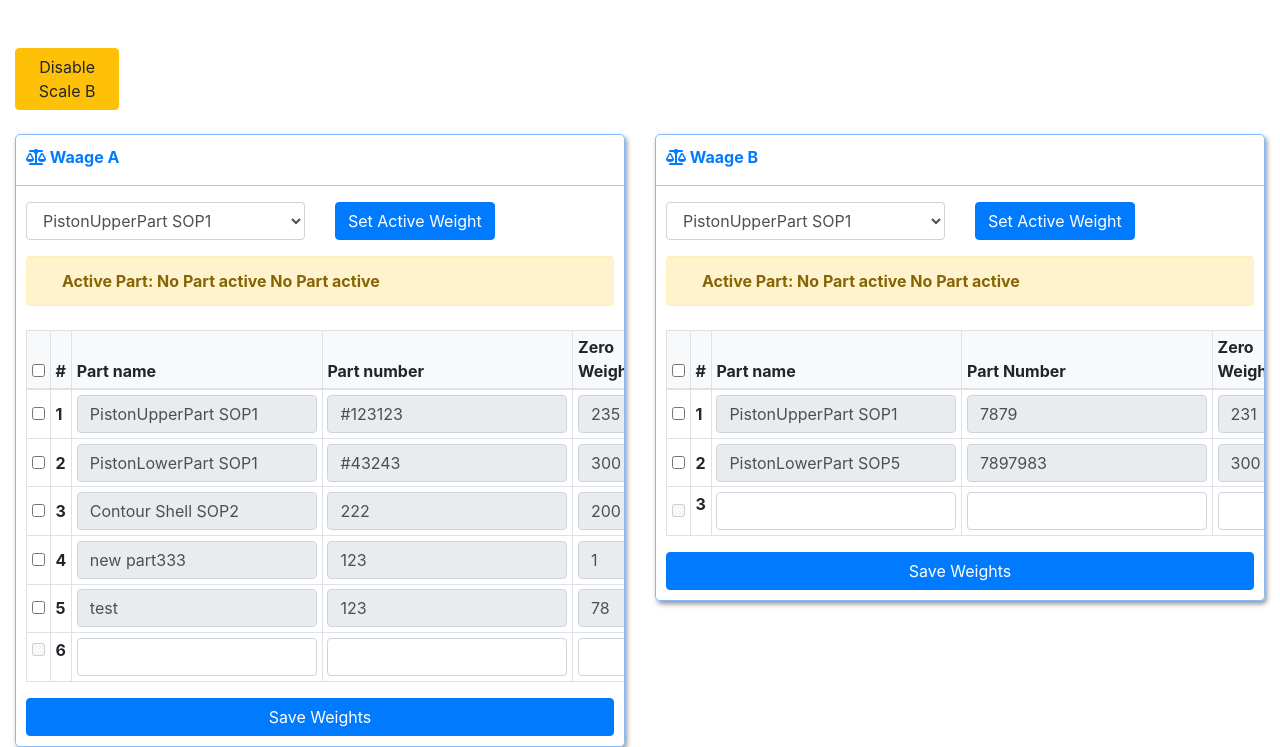
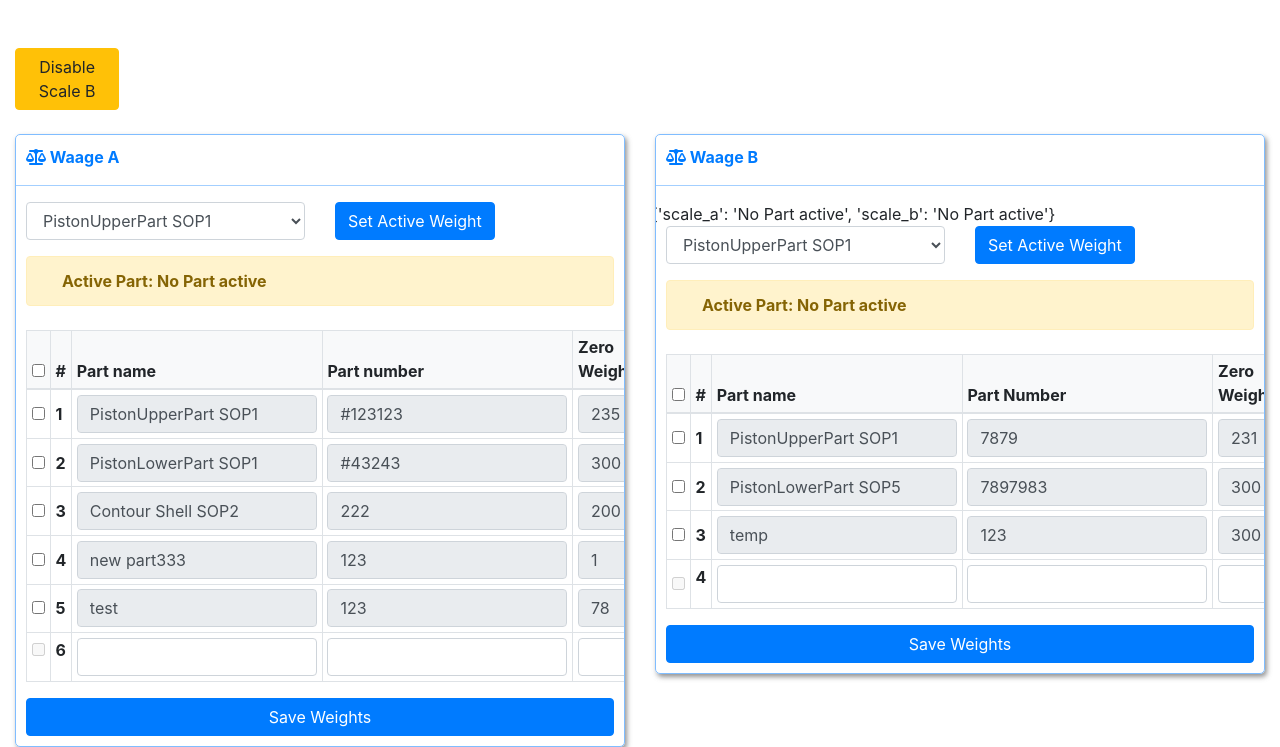
Before and after one commit to arborin/part_information_tracking_system, a Flask app: page / in a window 1280 px wide. Shown: the part 58-805 px from the top of the page. Run offline with Flask 2, Linux system fonts and the light colour scheme; some libraries are stand-ins or nearby versions.

Commit message:
[FIX] dropdown selection

```diff
--- a/PartInformationTrackingSystem_v1/app.py
+++ b/PartInformationTrackingSystem_v1/app.py
@@ -163,11 +163,20 @@ def test():
     active = {'scale_a': "No Part active", 'scale_b': "No Part active"}
 
     if app.active_weight:
+        active = {'scale_a': "No Part active", 'scale_b': "No Part active"}
+
         if app.active_weight.get('ScaleA'):
             active['scale_a'] = app.active_weight['ScaleA']["part_name"]
+        else:
+            active['scale_a'] = "No Part active"
 
         if app.active_weight.get('ScaleB'):
             active['scale_b'] = app.active_weight['ScaleB']["part_name"]
+        else:
+            active['scale_b'] = "No Part active"
+
+
+
 
     return render_template('base.html', title = title, weights = app.weights, scale_params = app.scale_params,  active_weight = active)
 
@@ -345,7 +354,10 @@ def set_active_weight():
     print(params['scale'])
     app.logger.info("+++++++++++++++++++++++++++++++++++++++")
 
-    app.active_weight = {}
+    # THIS IS FOR INIT DICT
+    if app.active_weight == None:
+        app.active_weight = {}
+
     app.active_weight[scale_name] = {"weight":float(params['weight'].replace(',','.')),
                         'll':float(params['ll'].replace(',', '.')),
                         'hl':float(params['hl'].replace(',', '.')),
--- a/PartInformationTrackingSystem_v1/settings/weights.json
+++ b/PartInformationTrackingSystem_v1/settings/weights.json
@@ -1 +1 @@
-[{"hl": "245", "ll": "227", "part_name": "PistonUpperPart SOP1", "part_number": "7879", "scale": "ScaleB", "weight": "231"}, {"hl": "336", "ll": "280", "part_name": "PistonLowerPart SOP5", "part_number": "7897983", "scale": "ScaleB", "weight": "300"}, {"hl": "245", "ll": "239", "part_name": "PistonUpperPart SOP1", "part_number": "#123123", "scale": "ScaleA", "weight": "235"}, {"hl": "336", "ll": "280", "part_name": "PistonLowerPart SOP1", "part_number": "#43243", "scale": "ScaleA", "weight": "300"}, {"hl": "212", "ll": "207", "part_name": "Contour Shell SOP2", "part_number": "222", "scale": "ScaleA", "weight": "200"}, {"hl": "3", "ll": "2", "part_name": "new part333", "part_number": "123", "scale": "ScaleA", "weight": "1"}, {"hl": "87", "ll": "87", "part_name": "test", "part_number": "123", "scale": "ScaleA", "weight": "78"}]
+[{"hl": "245", "ll": "239", "part_name": "PistonUpperPart SOP1", "part_number": "#123123", "scale": "ScaleA", "weight": "235"}, {"hl": "336", "ll": "280", "part_name": "PistonLowerPart SOP1", "part_number": "#43243", "scale": "ScaleA", "weight": "300"}, {"hl": "212", "ll": "207", "part_name": "Contour Shell SOP2", "part_number": "222", "scale": "ScaleA", "weight": "200"}, {"hl": "3", "ll": "2", "part_name": "new part333", "part_number": "123", "scale": "ScaleA", "weight": "1"}, {"hl": "87", "ll": "87", "part_name": "test", "part_number": "123", "scale": "ScaleA", "weight": "78"}, {"hl": "245", "ll": "227", "part_name": "PistonUpperPart SOP1", "part_number": "7879", "scale": "ScaleB", "weight": "231"}, {"hl": "336", "ll": "280", "part_name": "PistonLowerPart SOP5", "part_number": "7897983", "scale": "ScaleB", "weight": "300"}, {"hl": "125", "ll": "200", "part_name": "temp", "part_number": "123", "scale": "ScaleB", "weight": "300"}]
--- a/PartInformationTrackingSystem_v1/static/js/default.js
+++ b/PartInformationTrackingSystem_v1/static/js/default.js
@@ -29,9 +29,13 @@ $('.setActiveWeight').click(function(){
     // FIND SELECTED VALUE
     part_name = $("#selectActiveWeight"+id).val();
 
+    console.log(part_name);
     // FIND ROW BY ID
     // ID EXAMPLE: ScaleA_PistonUpperPart_SOP1
-    let row_id = id + "_" + part_name.replaceAll(' ','_')
+    let row_id = id + "_" + part_name.replaceAll(' ', '_');
+
+    console.log(row_id);
+
     row = $("#"+row_id);
 
     console.log(row);
@@ -50,6 +54,7 @@ $('.setActiveWeight').click(function(){
     console.log(data);
     console.log("-----------------------------------");
     $.post('/set_active_weight', data, checkWeightWasSet);
+
 
 
 })
@@ -107,6 +112,7 @@ function checkWeightWasSet(data, status, xhr){
     let resp = xhr.responseText;
 
     console.log(resp)
+
     if(resp == 'NOK'){
         alertify.error("Connection Error...")
     }
@@ -125,6 +131,8 @@ function checkWeightWasSet(data, status, xhr){
             console.log('Weight was not set');
         }
     }
+
+
 
 };
 
--- a/PartInformationTrackingSystem_v1/templates/base.html
+++ b/PartInformationTrackingSystem_v1/templates/base.html
@@ -33,7 +33,7 @@
                             <select id="selectActiveWeightScaleA" class="form-control">
                                 {% for weight in weights %}
                                     {% if weight.scale == 'ScaleA'%}
-                                        <option value="{{weight.part_name}}">{{weight.part_name}}</option>
+                                        <option value="{{weight.part_name}}" {% if weight.part_name == active_weight['scale_a'] %} selected {% endif %}>{{weight.part_name}}</option>
                                     {% endif%}
                                 {% endfor %}
                             </select>
@@ -46,7 +46,13 @@
 
                     <div class="alert alert-warning">
 
-                        <span class="col-sm-4"><strong>Active Part: <span id='ActiveWeightScaleA'>No Part active {{ active_weight['scale_a'] }}</span></strong></span>
+                        <span class="col-sm-4"><strong>Active Part: <span id='ActiveWeightScaleA'>
+                            {% if active_weight['scale_a'] %}
+                                {{ active_weight['scale_a'] }}
+                            {% else %}
+                                No Part active
+                            {% endif %}
+                        </span></strong></span>
                     </div>
 
                     <table class="table table-bordered table-sm mt-4">
@@ -108,12 +114,12 @@
                     </div>
 
                     <div class="row mb-3">
-
+                        {{ active_weight }}
                         <div class="col-md-6">
                             <select id="selectActiveWeightScaleB" class="form-control">
                                 {% for weight in weights %}
                                     {% if weight.scale == 'ScaleB'%}
-                                        <option value="{{weight.part_name}}">{{weight.part_name}}</option>
+                                        <option value="{{weight.part_name}}" {% if weight.part_name == active_weight['scale_b'] %} selected {% endif %}>{{weight.part_name}}</option>
                                     {% endif %}
                                 {% endfor %}
                             </select>
@@ -124,7 +130,13 @@
                     </div>
 
                     <div class="alert alert-warning">
-                        <span class="col-sm-4"><strong>Active Part: <span id='ActiveWeightScaleB'>No Part active {{ active_weight['scale_b'] }}</span></strong></span>
+                        <span class="col-sm-4"><strong>Active Part: <span id='ActiveWeightScaleB'>
+                            {% if active_weight['scale_b'] %}
+                                {{ active_weight['scale_b'] }}
+                            {% else %}
+                                No Part active
+                            {% endif %}
+                        </span></strong></span>
                     </div>
 
                     <table class="table table-bordered table-sm mt-4">
```
